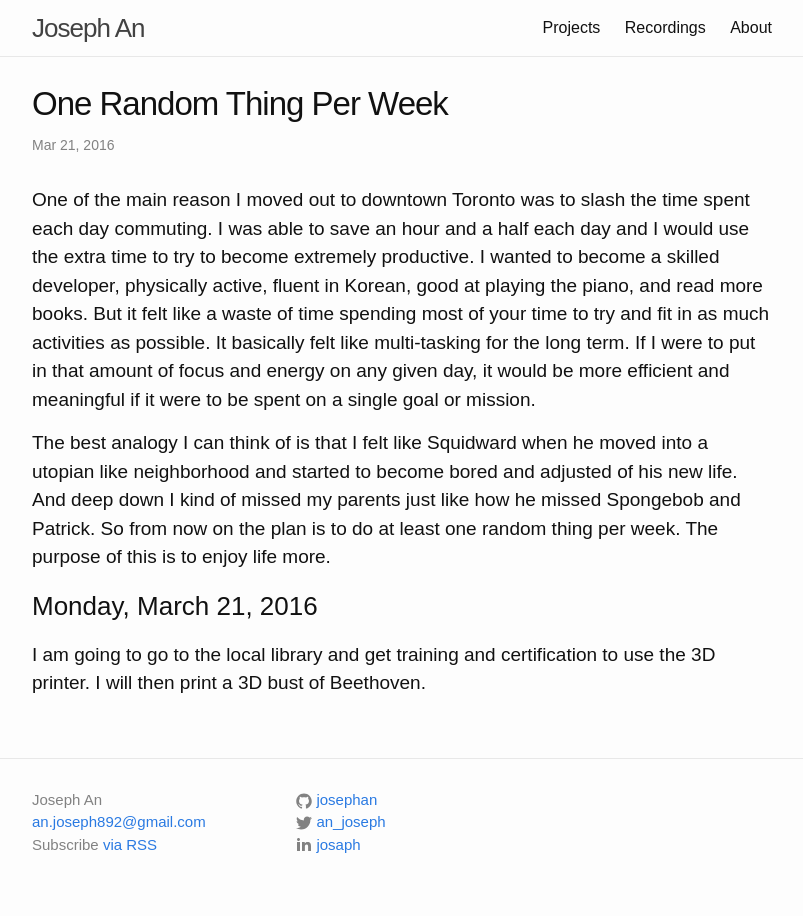
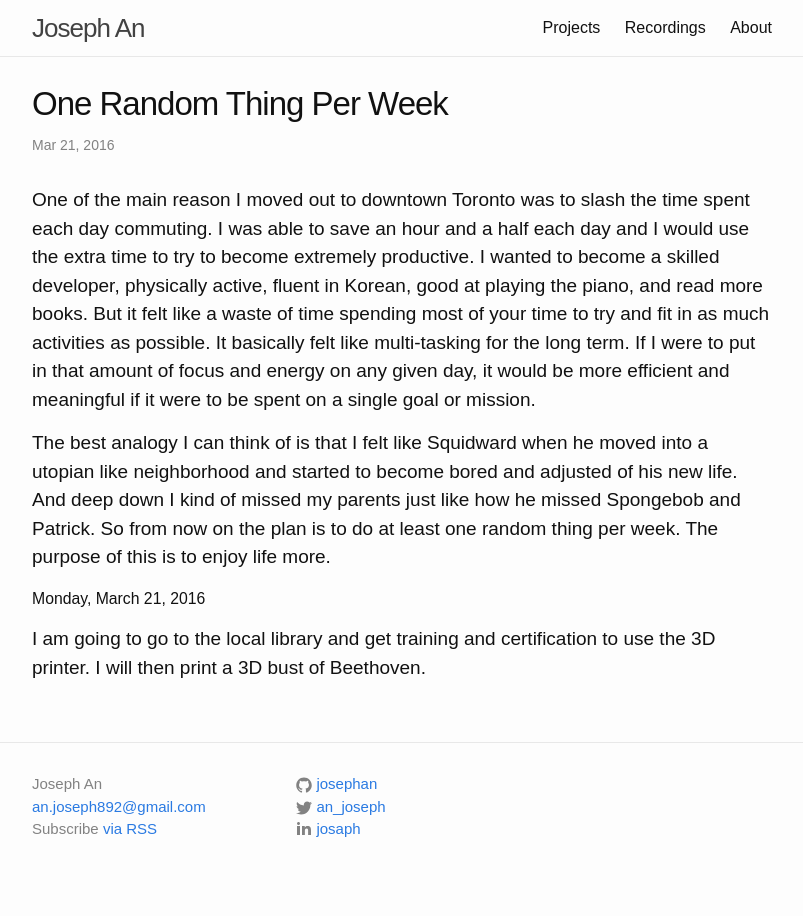
Before and after one commit to josephan/josephan.github.io, a Jekyll site: the page built from _posts/2016-03-21-one-random-thing-per-week.md, in a window 1280 px wide. Shown: the whole page, without its empty margins (238-1041 px from the left). Built offline with Jekyll 4.4.1, drawn with Linux system fonts in a browser that asks for light colours.

Commit message:
Use haed

```diff
--- a/_posts/2016-03-21-one-random-thing-per-week.md
+++ b/_posts/2016-03-21-one-random-thing-per-week.md
@@ -7,5 +7,5 @@ One of the main reason I moved out to downtown Toronto was to slash the time spe
 
 The best analogy I can think of is that I felt like Squidward when he moved into a utopian like neighborhood and started to become bored and adjusted of his new life. And deep down I kind of missed my parents just like how he missed Spongebob and Patrick. So from now on the plan is to do at least one random thing per week. The purpose of this is to enjoy life more.
 
-### Monday, March 21, 2016
+##### Monday, March 21, 2016
 I am going to go to the local library and get training and certification to use the 3D printer. I will then print a 3D bust of Beethoven.
```
